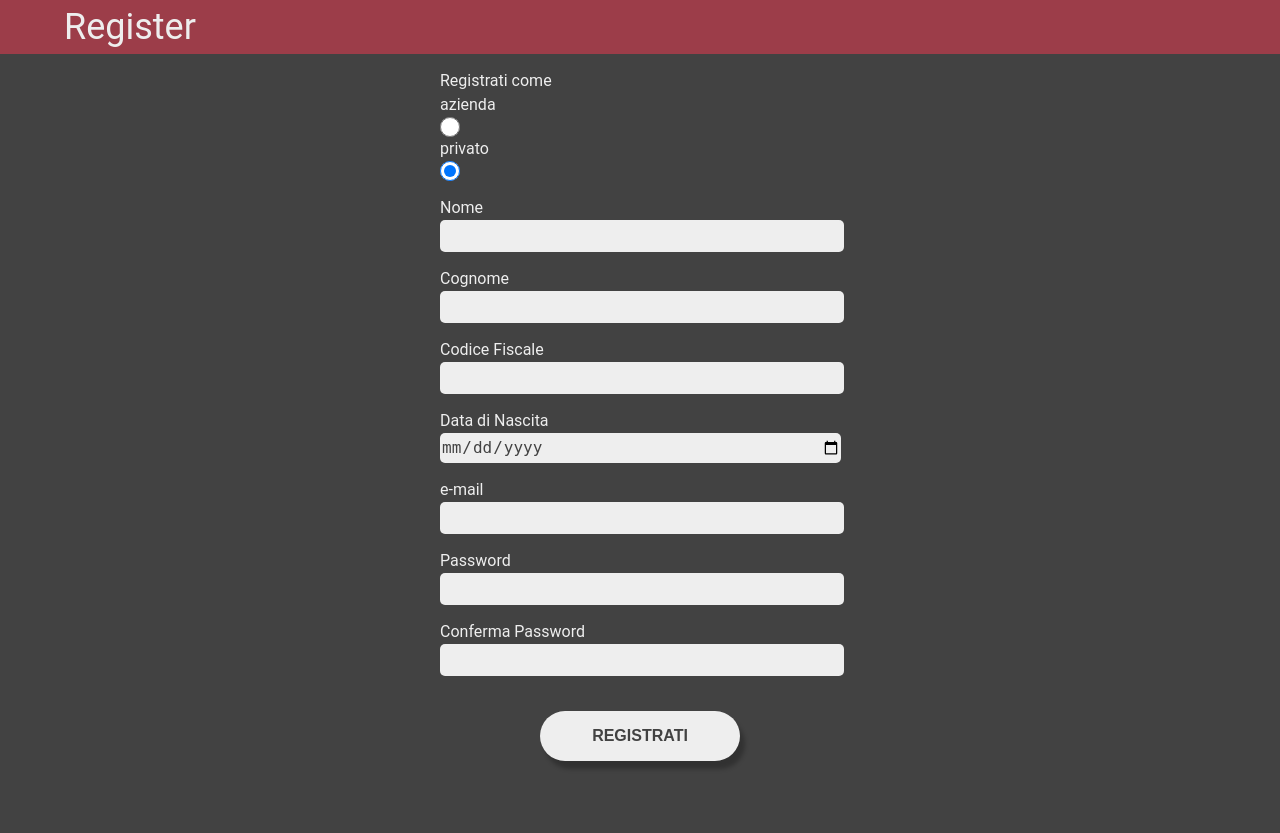
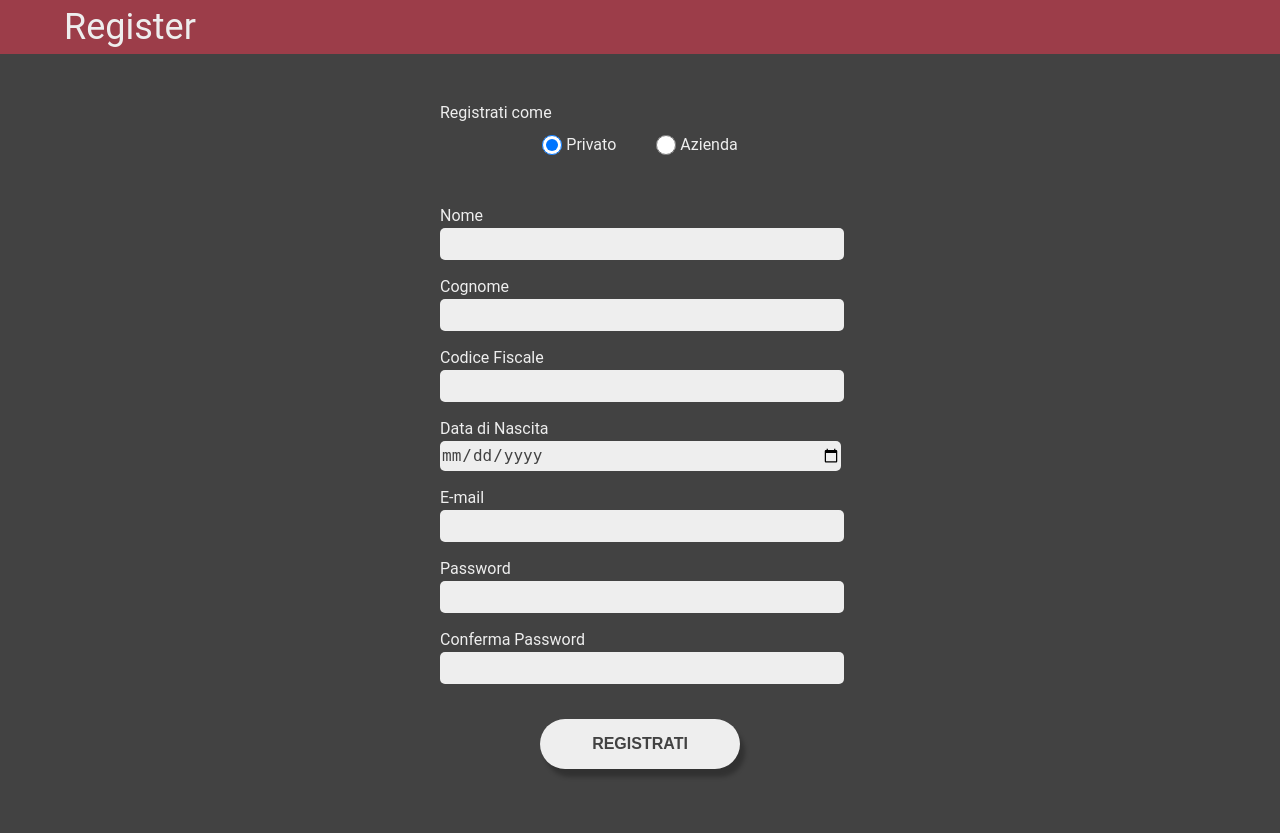
Before and after one commit to MattiaGiacchini/WorldWineWeb, a PHP site: page /html/register.html in a window 1280 px wide. Shown: the part 111-944 px from the top of the page. Before the commit the page ends 879 px from the top, so only its background shows below. Run offline with PHP 8.4, Linux system fonts and the light colour scheme.

Commit message:
CSS + JS fixed layouts

```diff
--- a/sitoWeb/css/formStyle.css
+++ b/sitoWeb/css/formStyle.css
@@ -101,7 +101,7 @@ form fieldset legend {
 }
 
 form fieldset input[type = radio] {
-    margin: 0 10% 0 2%;
+    margin: 0 2% 0 10%;
 }
 
 form.filter {
@@ -130,6 +130,28 @@ form.singleButtonForm {
 
 form.checkout ul {
     margin-bottom: 10%;
+}
+
+form.loginForm > ul > p {
+    margin-top: 4%;
+}
+
+form.loginForm > ul > p > a {
+    color: var(--text-light);
+}
+
+form fieldset.privateOrBusiness legend{
+    padding: 0;
+    margin-bottom: 2%;
+}
+
+form fieldset.privateOrBusiness input[type = radio]{
+    padding: 0;
+    margin: 0 1% 0 10%;
+}
+
+form fieldset.privateOrBusiness input[type = radio]:first-of-type {
+    margin-left: 0;
 }
 
 @media screen and (min-width: 480px) {
--- a/sitoWeb/css/tileStyle.css
+++ b/sitoWeb/css/tileStyle.css
@@ -99,6 +99,12 @@
     padding-right: 10%;
 }
 
+.tile.magazzino > p {
+    margin-top: auto;
+    margin-bottom: auto;
+    margin-right: 2%;
+}
+
 /*
 .tile.magazzino > p, .tile.riepilogo p {
     padding: 3% 3% 0 0;
--- a/sitoWeb/html/login.html
+++ b/sitoWeb/html/login.html
@@ -45,10 +45,10 @@
             </div>
         </div>
 
-        <form action="#" method="POST">
+        <form class="loginForm" action="#" method="POST">
             <ul>
                 <li>
-                    <label for="email">email</label> <input type="email" id="email" name="email"
+                    <label for="email">E-mail</label> <input type="email" id="email" name="email"
                         pattern="[a-z0-9._%+-]+@[a-z0-9.-]+\.[a-z]{2,}$" />
                 </li>
                 <li>
--- a/sitoWeb/html/register.html
+++ b/sitoWeb/html/register.html
@@ -45,14 +45,16 @@
             </div>
         </div>
 
-        <form class = "register" action="#" method="POST">
+        <form class="register" action="#" method="POST">
             <ul>
                 <li>
-                    <p>Registrati come</p>
-                    <label for="business">azienda</label>
-                    <input type="radio" id="business" name="register" value="business" step="1"/>
-                    <label for="private">privato</label>
-                    <input type="radio" id="private" name="register" value="private" step="1"/>
+                    <fieldset class="privateOrBusiness">
+                        <legend>Registrati come</legend>
+                        <input type="radio" id="private" name="register" value="private" step="1"/>
+                        <label for="private">Privato</label>
+                        <input type="radio" id="business" name="register" value="business" step="1"/>
+                        <label for="business">Azienda</label>
+                    </fieldset>
                 </li>
                 <li class="business">
                     <label class="business" for="company">Denominazione Sociale</label>
@@ -81,7 +83,7 @@
                     <input class="private" type="date" id="birthday" name="birthday" max="2002-12-29"/>
                 </li>
                 <li>
-                    <label for="email">e-mail</label>
+                    <label for="email">E-mail</label>
                     <input type="email" id="email" name="email"
                         pattern="[a-z0-9._%+-]+@[a-z0-9.-]+\.[a-z]{2,}$"
                         title="L'email inserita è incompleta oppure incorretta" />
--- a/sitoWeb/js/cart.js
+++ b/sitoWeb/js/cart.js
@@ -8,7 +8,7 @@ $(document).ready(function() {
     window.onload = calculateCartValue();
 
     function updateCart(){
-        $("p#cartValue").text(cartValue + " €");
+        $("p#cartValue").text(cartValue.toFixed(2) + " €");
     }
 
     function calculateCartValue(){
```
Also changed, not shown: sitoWeb/css/cart.css (+5 -3 lines), sitoWeb/html/cart.html (+10 -14 lines), sitoWeb/html/checkout.html (+7 -6 lines), sitoWeb/html/notification.html (+4 -3 lines).
